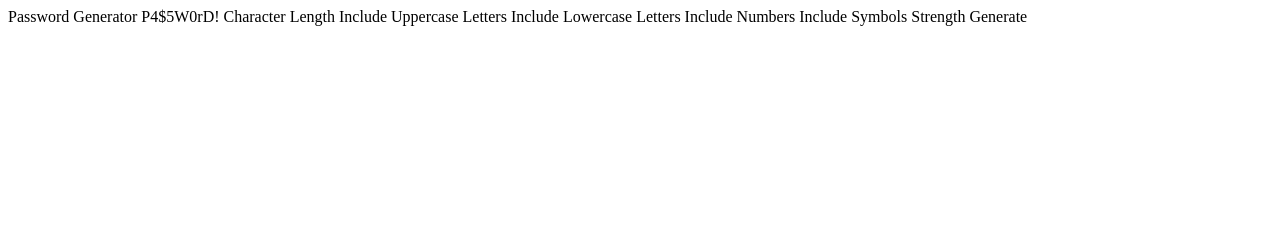
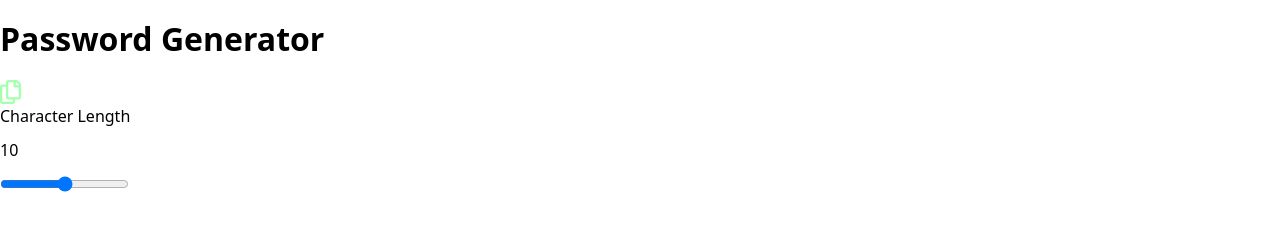
Before and after one commit to Costbound/password-generator-app, a plain HTML site: page index.html in a window 1280 px wide. Drawn offline with nearby package versions, Linux system fonts and the light colour scheme.

Commit message:
start with html

```diff
--- a/index.html
+++ b/index.html
@@ -3,27 +3,52 @@
 <head>
   <meta charset="UTF-8">
   <meta name="viewport" content="width=device-width, initial-scale=1.0">
-
   <link rel="icon" type="image/png" sizes="32x32" href="./assets/images/favicon-32x32.png">
-
   <title>Frontend Mentor | Password generator app</title>
+  <link rel="stylesheet" href="https://cdnjs.cloudflare.com/ajax/libs/modern-normalize/2.0.0/modern-normalize.min.css"
+    integrity="sha512-4xo8blKMVCiXpTaLzQSLSw3KFOVPWhm/TRtuPVc4WG6kUgjH6J03IBuG7JZPkcWMxJ5huwaBpOpnwYElP/m6wg=="
+    crossorigin="anonymous" referrerpolicy="no-referrer" />
+    <link rel="stylesheet" href="./css/styles.css">
+    <script src="./script.js" defer></script>
 </head>
 <body>
+  <main>
+    <header>
+      <h1 class="main-title">Password Generator</h1>
+    </header>
 
-  Password Generator
+    <section class="password">
+      <div class="content-container password__container">
+        <p class="password__para"></p>
+        <svg class="password__icon-copy" width="21" height="24">
+          <use href="./assets/images/script.svg#icon-copy"></use>
+        </svg>
+      </div>
+    </section>
 
-  P4$5W0rD!
+    <section class="pswd-settings">
+      <form action="">
+        <div class="form__container content-container">
+          <div class="form__pswd-length-container">
+            <label for="length" class="form__pswd-length-label">Character Length</label>
+            <p class="form__psed-length-output">10</p>
+          </div>
+          <input
+            type="range"
+            class="form__pswd-length-input"
+            name="pswd-length"
+            id="length"
+            min="0"
+            max="20"
+            step="1"
+            value="10"
+            >
+          <div class="form__options">
 
-  Character Length
-
-  Include Uppercase Letters
-  Include Lowercase Letters
-  Include Numbers
-  Include Symbols
-
-  Strength
-
-  Generate
-
+          </div>
+        </div>
+      </form>
+    </section>
+  </main>
 </body>
 </html>
```
Also changed, not shown: assets/images/script.svg (added), css/styles.css (added), script.js (added).
